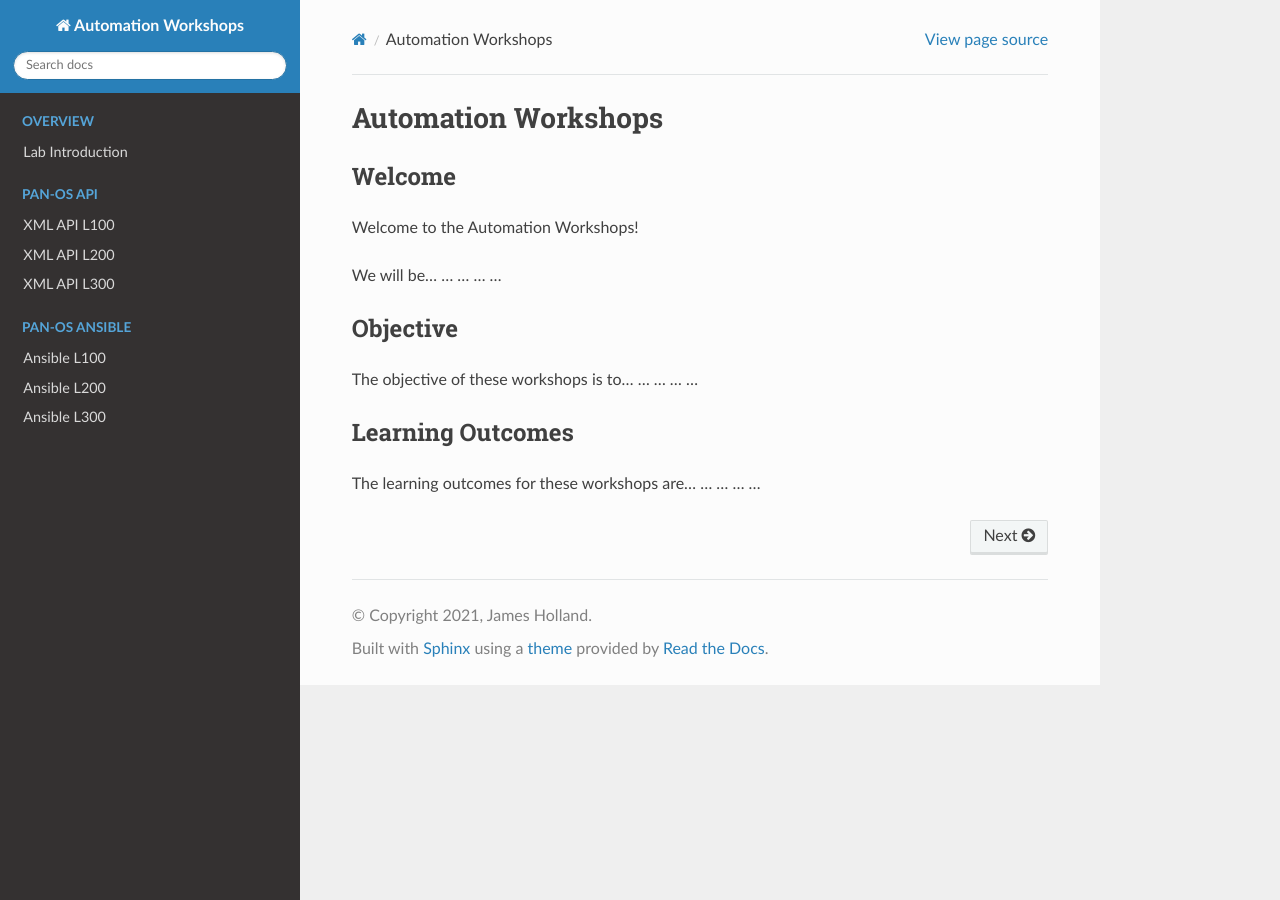
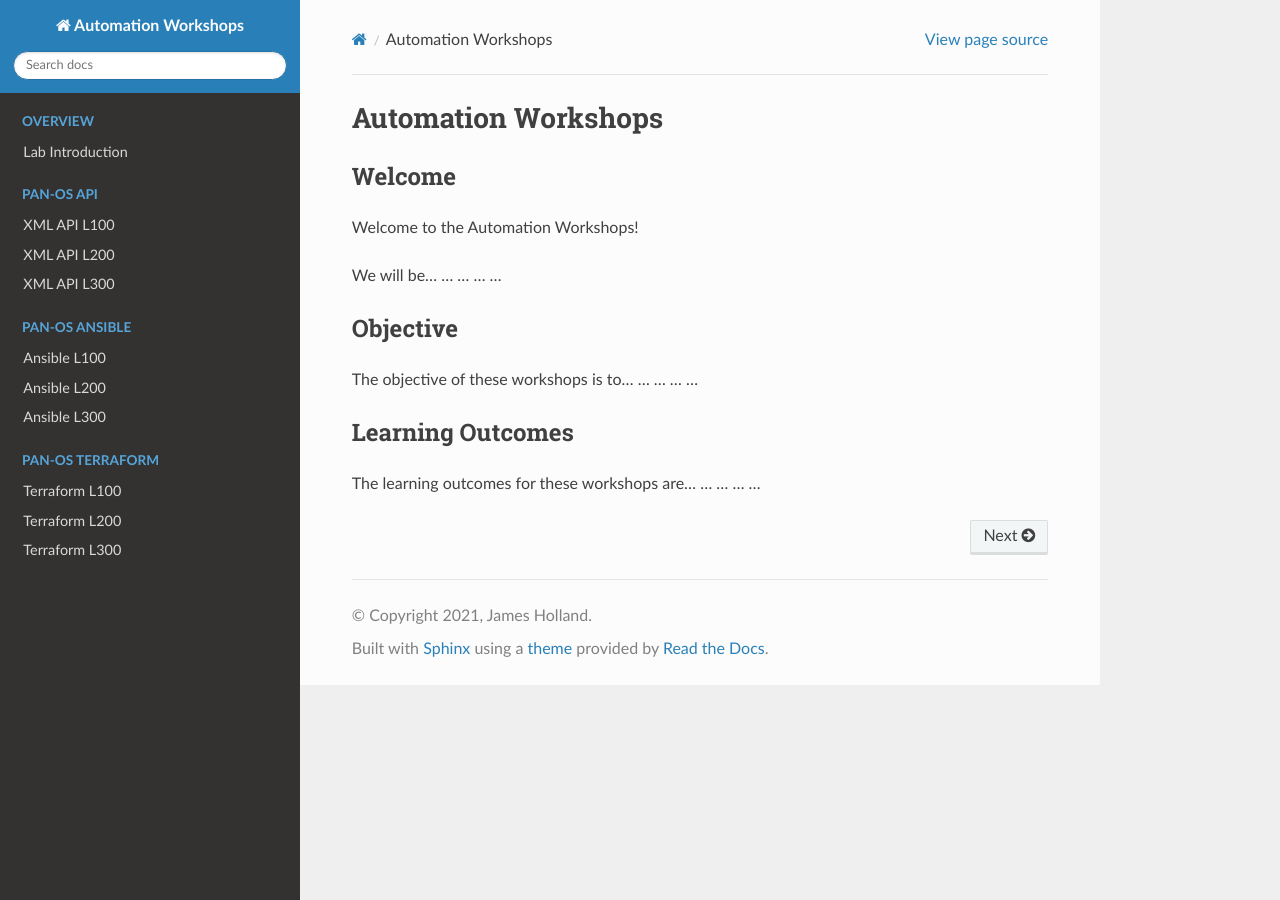
Before and after one commit to jamesholland-uk/automation-workshops, a Sphinx documentation site: the page built from docs/index.rst, in a window 1280 px wide. Built offline with Sphinx 7.4.7 and the Read the Docs theme 2.0.0, drawn with Linux system fonts in a browser that asks for light colours.

Commit message:
Update indices

```diff
--- a/docs/index.rst
+++ b/docs/index.rst
@@ -63,3 +63,12 @@ The learning outcomes for these workshops are...
    ansible/l100
    ansible/l200
    ansible/l300
+
+.. toctree::
+   :maxdepth: 2
+   :hidden:
+   :caption: PAN-OS Terraform
+
+   terraform/l100
+   terraform/l200
+   terraform/l300
```
